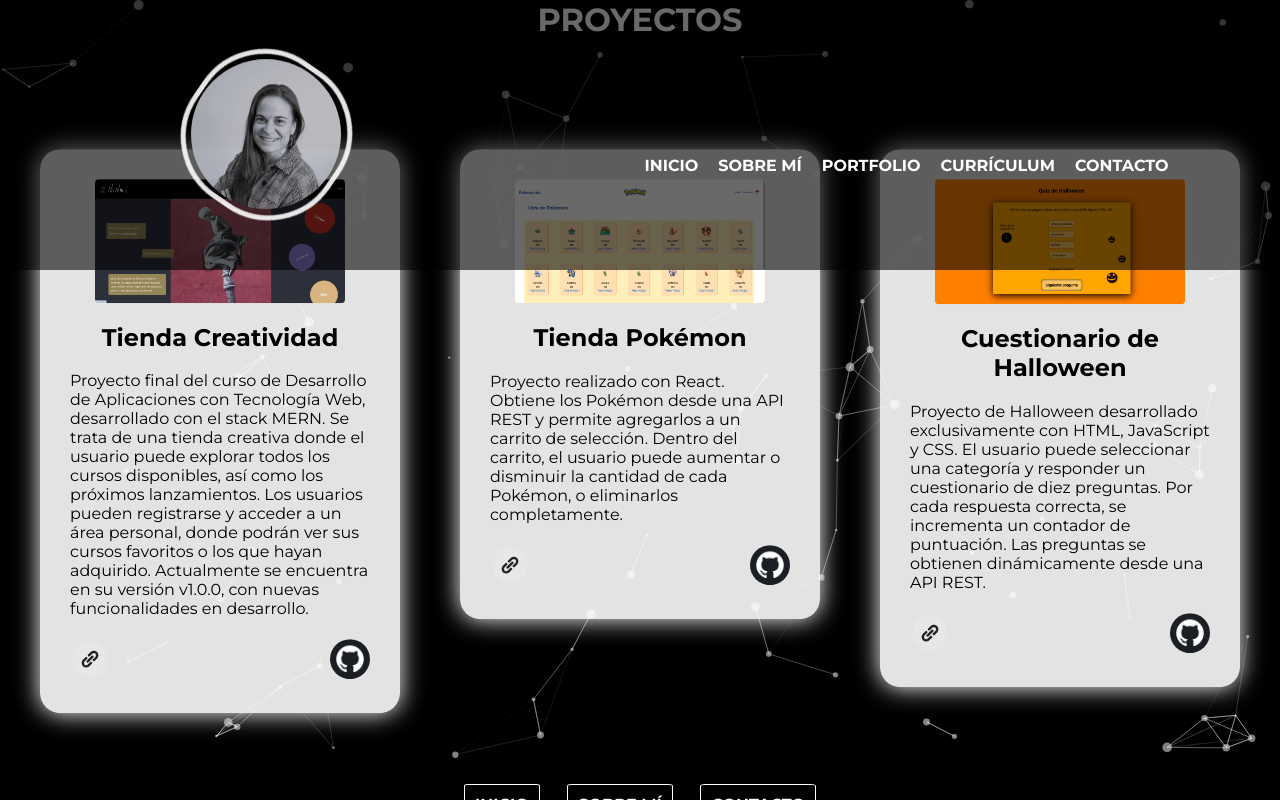
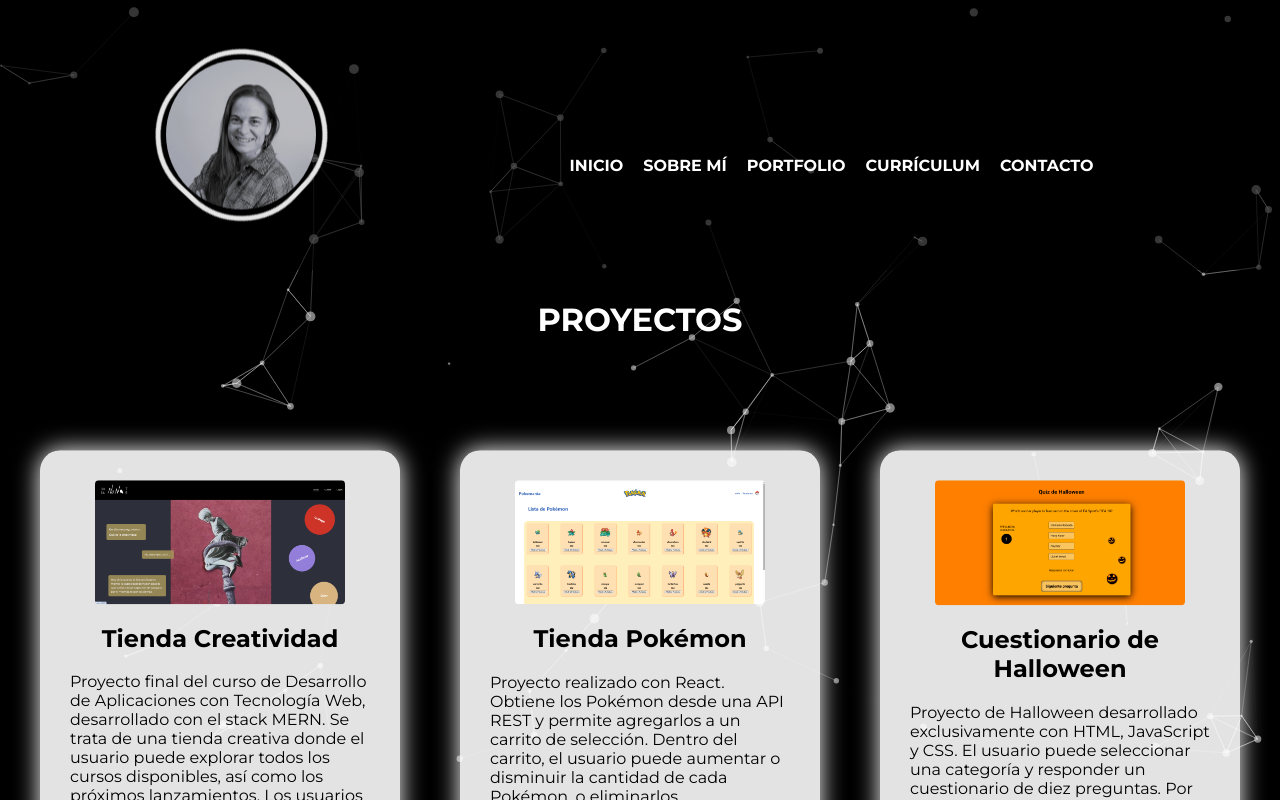
Before and after one commit to Natfer84/portfolio, a React (Create React App) app in the folder front/: page /Portfolio in a window 1280 px wide. Shown: the top 800 px of the page. Built offline with nearby package versions, Linux system fonts and the light colour scheme.

Commit message:
modificado header para que sea fijo

```diff
--- a/front/src/styles/AboutMe.css
+++ b/front/src/styles/AboutMe.css
@@ -4,6 +4,7 @@
   justify-content: center;
   flex-direction: column;
   align-items: center;
+  margin-top: 300px;
 
 }
 .Container_AboutMe {
@@ -25,7 +26,8 @@
 h1 {
   margin: 0px;
   text-align: center;
-}  .Page-content {
+}
+.Page-content {
   margin-bottom: 300px; /* ajusta según la altura real de tu header */
 }
 
--- a/front/src/styles/AboutPerson.css
+++ b/front/src/styles/AboutPerson.css
@@ -3,6 +3,7 @@
   display: flex;
   flex-wrap: wrap;
   margin: 40px;
+
 
 }
 .Box_Personal {
--- a/front/src/styles/Header.css
+++ b/front/src/styles/Header.css
@@ -35,7 +35,7 @@ background-color: rgba(0, 0, 0, 0.588);
   .Box__Header {
     display: flex;
     flex-direction: row;
-    position: relative;
+
     justify-content: space-between;
   }
 }
--- a/front/src/styles/Natalia.css
+++ b/front/src/styles/Natalia.css
@@ -5,6 +5,7 @@
   justify-content: center;
   align-items: center;
   margin-top: 3%;
+  margin-top: 300px;
 
 }
 .Box__Natalia {
@@ -83,9 +84,7 @@
   text-align: center;
   border: 1px solid white;
 }
-  .Page-content {
-  margin-bottom: 300px; /* ajusta según la altura real de tu header */
-}
+
 
 /*********** responsive ************/
 
--- a/front/src/styles/Nav.css
+++ b/front/src/styles/Nav.css
@@ -14,6 +14,7 @@
   padding-top: 60px;
   flex-wrap: wrap;
   position: relative;
+  margin-right: 50px;
 }
 .Container_Nav.Open {
   right: 0px;
@@ -27,6 +28,7 @@
   list-style: none;
   gap: 20px;
   padding: 0px;
+    margin-right: 50px;
   /* transform: translateX(0%); */
 }
 .Box__Nav__Ul li {
@@ -83,12 +85,11 @@
     position: absolute;
     top: 114%;
     right: 0%;
-    }
+  }
 
   .Menu_Hamburguesa {
     display: flex;
   }
-
 }
 @media screen and (min-width: 481px) and (max-width: 768px) {
   /* Estilos para tabletas en vertical */
@@ -112,12 +113,11 @@
     position: absolute;
     top: 114%;
     right: 0%;
-    };
+  }
 
   .Menu_Hamburguesa {
     display: flex;
   }
-
 }
 
 @media screen and (min-width: 768px) and (max-width: 1024px) and (orientation: landscape) {
@@ -142,13 +142,12 @@
     position: absolute;
     top: 114%;
     right: 0%;
-    }
+  }
 
   .Menu_Hamburguesa {
     display: flex;
   }
 }
-
 
 @media screen and (min-width: 1367px) and (max-width: 1920px) {
   /* Estilos para ordenador en vertical */
--- a/front/src/styles/Portfolio.css
+++ b/front/src/styles/Portfolio.css
@@ -1,3 +1,6 @@
+.Main_Portfolio{
+  margin-top: 300px;
+}
 .Container_Porfolio {
   display: flex;
   flex-direction: column;
```
